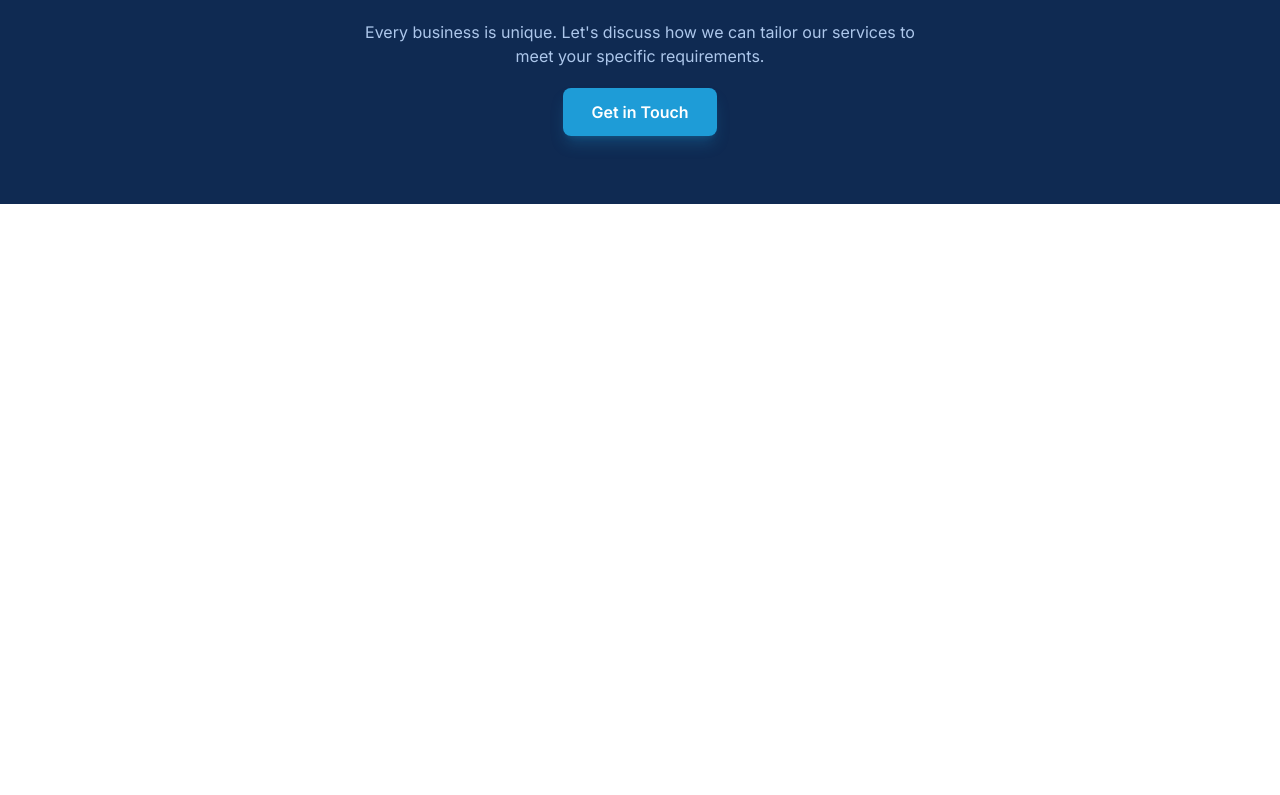
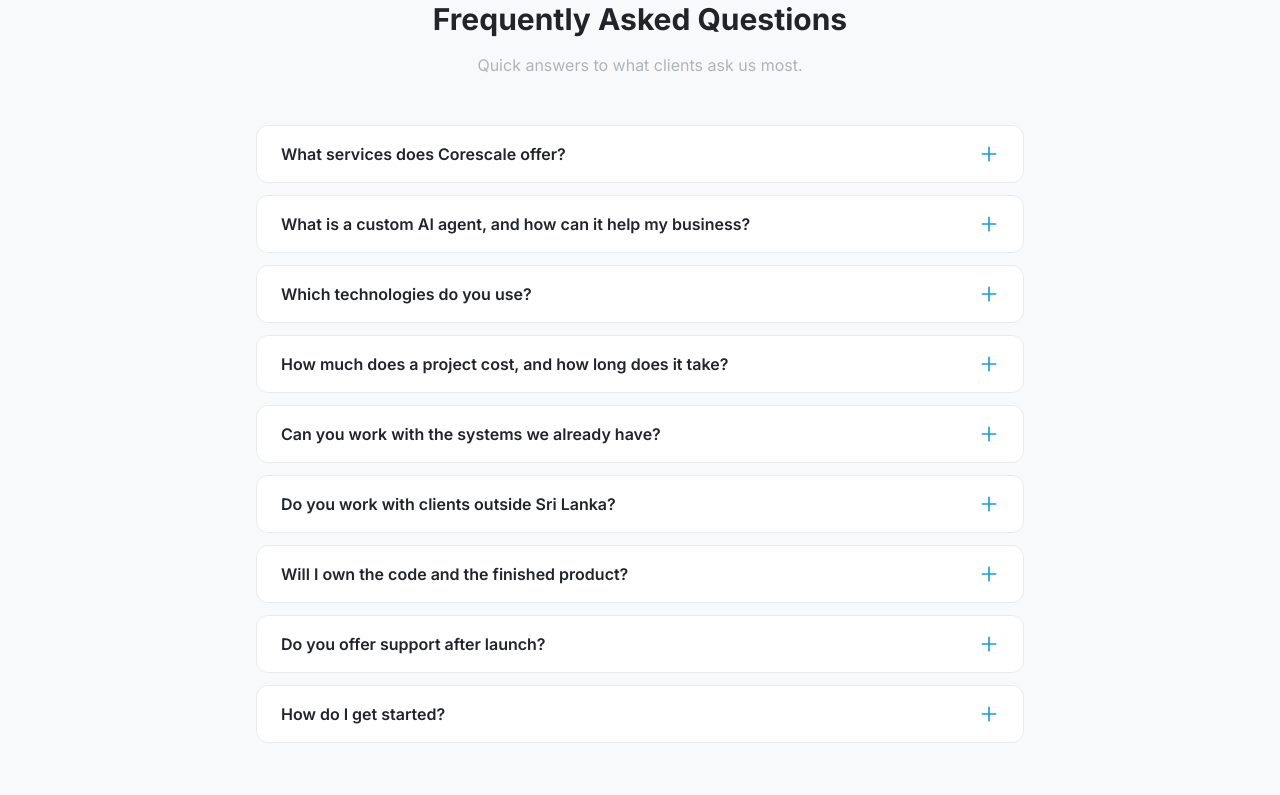
Before and after one commit to dulshan300/corescale-web, a Nuxt app: page /services in a window 1280 px wide. Shown: the part 2725-3520 px from the top of the page. Before the commit the page ends 2929 px from the top, so only its background shows below. Built offline with nearby package versions, Linux system fonts and the light colour scheme.

Commit message:
feat: add FAQ section to services page and enhance index page with workflow steps

```diff
--- a/app/pages/index.vue
+++ b/app/pages/index.vue
@@ -99,8 +99,34 @@
       </div>
     </section>
 
+    <!-- How We Work -->
+    <section class="section-padding bg-white">
+      <div class="container-custom">
+        <div class="text-center mb-16">
+          <span class="text-accent-500 text-sm font-medium tracking-wide uppercase mb-3 block">How We Work</span>
+          <h2 class="text-3xl md:text-4xl font-bold mb-4 text-dark-900">From First Call to Launch in 5 Simple Steps</h2>
+          <p class="text-dark-500 max-w-xl mx-auto">
+            You always know what happens next, what it costs, and who is doing the work.
+          </p>
+        </div>
+        <ol class="grid grid-cols-1 md:grid-cols-2 lg:grid-cols-5 gap-6">
+          <li
+            v-for="(step, index) in steps"
+            :key="step.title"
+            class="relative bg-dark-50 border border-dark-200 rounded-2xl p-6"
+          >
+            <div class="w-10 h-10 bg-brand-900 text-white rounded-full flex items-center justify-center font-bold mb-4">
+              {{ index + 1 }}
+            </div>
+            <h3 class="font-semibold text-dark-900 mb-2">{{ step.title }}</h3>
+            <p class="text-dark-500 text-sm leading-relaxed">{{ step.description }}</p>
+          </li>
+        </ol>
+      </div>
+    </section>
+
     <!-- Why Choose Us -->
-    <section class="section-padding bg-white">
+    <section class="section-padding bg-dark-50">
       <div class="container-custom">
         <div class="grid grid-cols-1 lg:grid-cols-2 gap-16 items-center">
           <div>
@@ -125,10 +151,10 @@
           </div>
           <div class="relative">
             <div class="absolute inset-0 bg-accent-500/5 rounded-3xl blur-3xl"></div>
-            <div class="relative bg-dark-50 border border-dark-200 rounded-2xl p-8">
+            <div class="relative bg-white border border-dark-200 rounded-2xl p-8">
               <h3 class="text-sm font-medium text-dark-400 mb-6 uppercase tracking-wide">Tech Stack</h3>
               <div class="grid grid-cols-2 gap-4">
-                <div v-for="tech in technologies" :key="tech.name" class="flex items-center gap-3 bg-white rounded-xl p-3 border border-dark-100">
+                <div v-for="tech in technologies" :key="tech.name" class="flex items-center gap-3 bg-dark-50 rounded-xl p-3 border border-dark-100">
                   <div class="w-10 h-10 bg-brand-50 rounded-lg flex items-center justify-center flex-shrink-0">
                     <span class="text-brand-600 font-mono text-sm font-medium">{{ tech.abbr }}</span>
                   </div>
@@ -218,6 +244,14 @@
   },
 ]
 
+const steps = [
+  { title: 'Discovery', description: 'We listen to your goals, problems, and budget, and ask the right questions.' },
+  { title: 'Plan', description: 'You get a clear scope, timeline, and quote in writing before any work begins.' },
+  { title: 'Build', description: 'We build in small stages and show you progress, so there are no surprises.' },
+  { title: 'Launch', description: 'We test everything, then take your solution live and train your team.' },
+  { title: 'Support', description: 'We stay with you after launch to fix issues and improve results.' },
+]
+
 const points = [
   { title: 'Architecture-First Approach', description: 'We design systems that scale with your business needs.' },
   { title: 'Full-Stack Expertise', description: 'From frontend to infrastructure, we handle the complete technology stack.' },
--- a/app/pages/services.vue
+++ b/app/pages/services.vue
@@ -42,6 +42,32 @@
       </div>
     </section>
 
+    <!-- FAQ -->
+    <section class="section-padding bg-dark-50 border-y border-dark-200">
+      <div class="container-custom max-w-3xl">
+        <div class="text-center mb-12">
+          <span class="text-accent-500 text-sm font-medium tracking-wide uppercase mb-3 block">FAQ</span>
+          <h2 class="text-3xl font-bold mb-4 text-dark-900">Frequently Asked Questions</h2>
+          <p class="text-dark-500">Quick answers to what clients ask us most.</p>
+        </div>
+        <div class="space-y-3">
+          <details
+            v-for="faq in faqs"
+            :key="faq.question"
+            class="group bg-white border border-dark-200 rounded-xl px-6 py-4 open:border-accent-500/40"
+          >
+            <summary class="flex items-center justify-between gap-4 cursor-pointer list-none font-semibold text-dark-900">
+              {{ faq.question }}
+              <svg class="w-5 h-5 text-accent-500 flex-shrink-0 transition-transform group-open:rotate-45" fill="none" viewBox="0 0 24 24" stroke="currentColor">
+                <path stroke-linecap="round" stroke-linejoin="round" stroke-width="2" d="M12 4v16m8-8H4" />
+              </svg>
+            </summary>
+            <p class="text-dark-500 leading-relaxed mt-3">{{ faq.answer }}</p>
+          </details>
+        </div>
+      </div>
+    </section>
+
     <!-- CTA -->
     <section class="section-padding bg-brand-900">
       <div class="container-custom text-center">
@@ -61,6 +87,62 @@
 useSeoMeta({
   title: 'Services | Corescale',
   description: 'Web application development, solution architecture, custom AI agents, security, and digital transformation services by Corescale.',
+})
+
+const faqs = [
+  {
+    question: 'What services does Corescale offer?',
+    answer: 'We build web applications, plan solution architecture, create custom AI agents that automate business work, secure systems and help you meet compliance standards, and modernize old systems through digital transformation.',
+  },
+  {
+    question: 'What is a custom AI agent, and how can it help my business?',
+    answer: 'An AI agent is software that can carry out routine tasks for your team, such as entering data, preparing reports, sorting emails, or answering common customer questions. It works with the systems you already use and can run around the clock, while your people review the important decisions.',
+  },
+  {
+    question: 'Which technologies do you use?',
+    answer: 'For websites and apps we mainly use Vue, Next.js, Laravel (PHP), FastAPI (Python), and Node.js. For AI agents we work with leading AI models and tools such as OpenAI, Anthropic, and LangChain. We choose what fits your project, not what is fashionable.',
+  },
+  {
+    question: 'How much does a project cost, and how long does it take?',
+    answer: 'It depends on what you need. After we understand your goals, we send a written quote with a clear scope and timeline before any work begins. Anything outside that scope is quoted separately, so there are no surprise bills.',
+  },
+  {
+    question: 'Can you work with the systems we already have?',
+    answer: 'Yes. We regularly connect new tools and AI agents to existing systems such as ERP, CRM, databases, and APIs, so you do not have to start from scratch.',
+  },
+  {
+    question: 'Do you work with clients outside Sri Lanka?',
+    answer: 'Yes. We work with clients around the world, including through platforms like Fiverr and Upwork. We communicate by email, chat, and video call, and our working hours are Sri Lanka time (GMT+5:30).',
+  },
+  {
+    question: 'Will I own the code and the finished product?',
+    answer: 'Yes. Once you have paid in full, you own the custom work we create for you, unless your agreement says otherwise. You can read the details in our Terms of Service.',
+  },
+  {
+    question: 'Do you offer support after launch?',
+    answer: 'Yes. We stay with you after launch to fix issues, keep things running smoothly, and improve results over time.',
+  },
+  {
+    question: 'How do I get started?',
+    answer: 'Send us a message through our contact page or email info@corescale.dev. Tell us briefly what you need, and we will reply to arrange a conversation.',
+  },
+]
+
+useHead({
+  script: [
+    {
+      type: 'application/ld+json',
+      innerHTML: JSON.stringify({
+        '@context': 'https://schema.org',
+        '@type': 'FAQPage',
+        mainEntity: faqs.map((faq) => ({
+          '@type': 'Question',
+          name: faq.question,
+          acceptedAnswer: { '@type': 'Answer', text: faq.answer },
+        })),
+      }),
+    },
+  ],
 })
 
 const services = [
```
